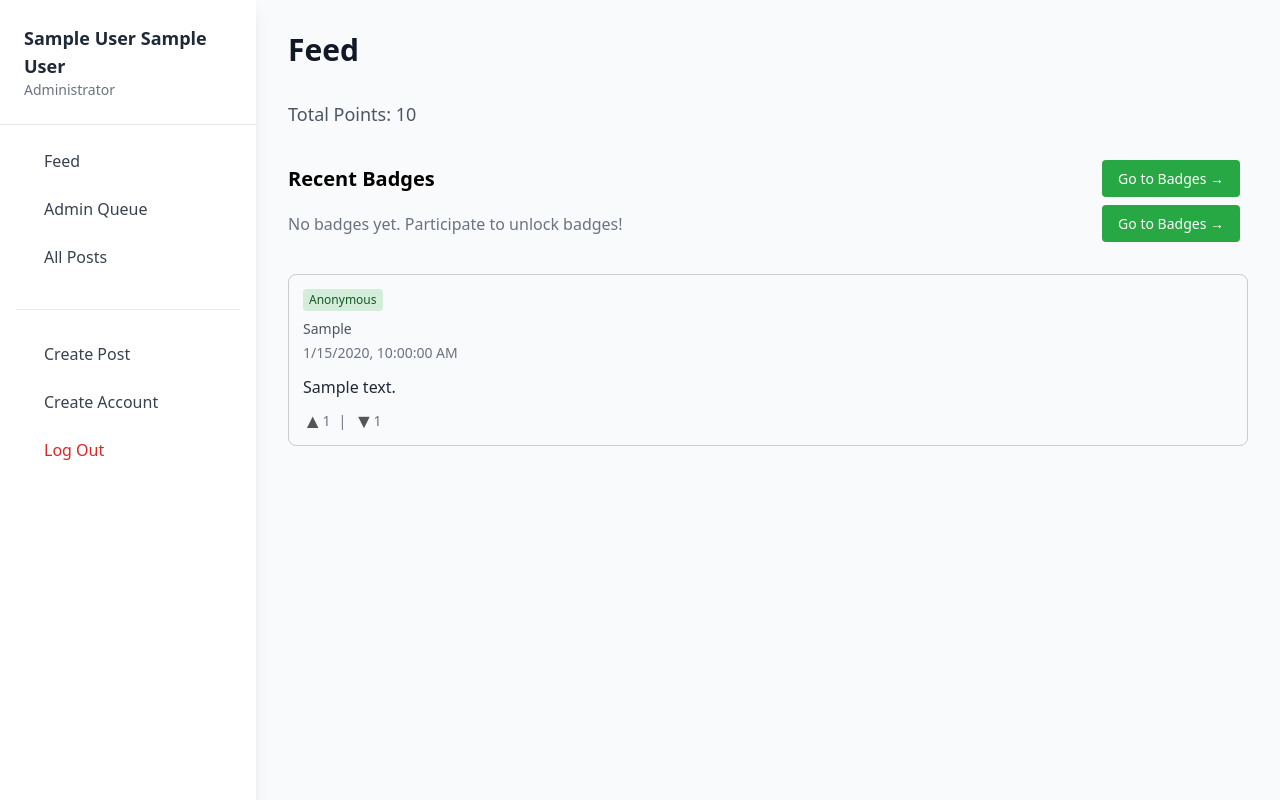
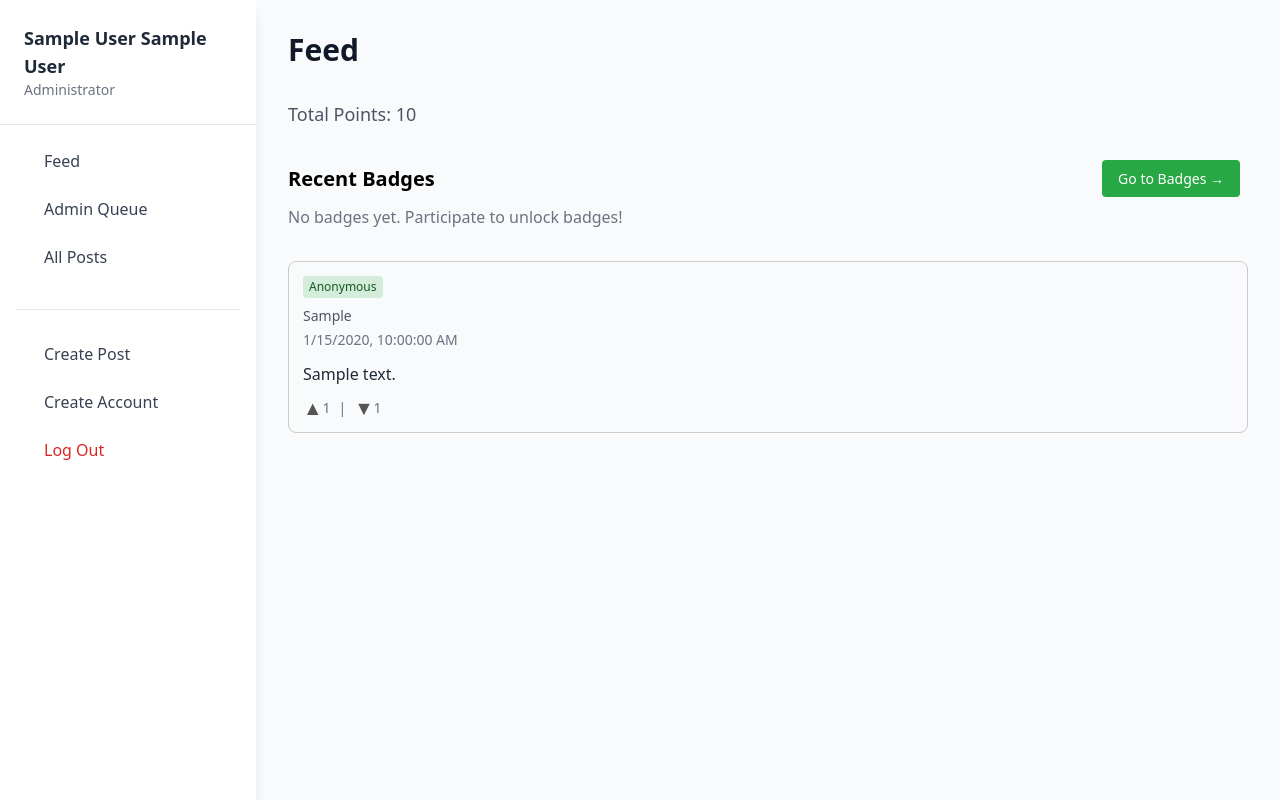
Before and after one commit to v2dom/InsightBoard, a Flask app: page /dashboard in a window 1280 px wide. Run offline with Flask 3, Linux system fonts and the light colour scheme; the visitor is signed in with stand-in values (Sample User, id 1); tables that the repository leaves empty hold one stand-in row (values such as "Sample post"); some libraries are stand-ins or nearby versions.

Commit message:
Update userdash.html

```diff
--- a/templates/userdash.html
+++ b/templates/userdash.html
@@ -23,10 +23,7 @@
       {% endfor %}
     </div>
   {% else %}
-    <div class="flex items-center justify-between">
-      <p class="text-gray-500">No badges yet. Participate to unlock badges!</p>
-      <a href="/badges" class="btn btn-success">Go to Badges →</a>
-    </div>
+    <p class="text-gray-500">No badges yet. Participate to unlock badges!</p>
   {% endif %}
 </div>
 
```
